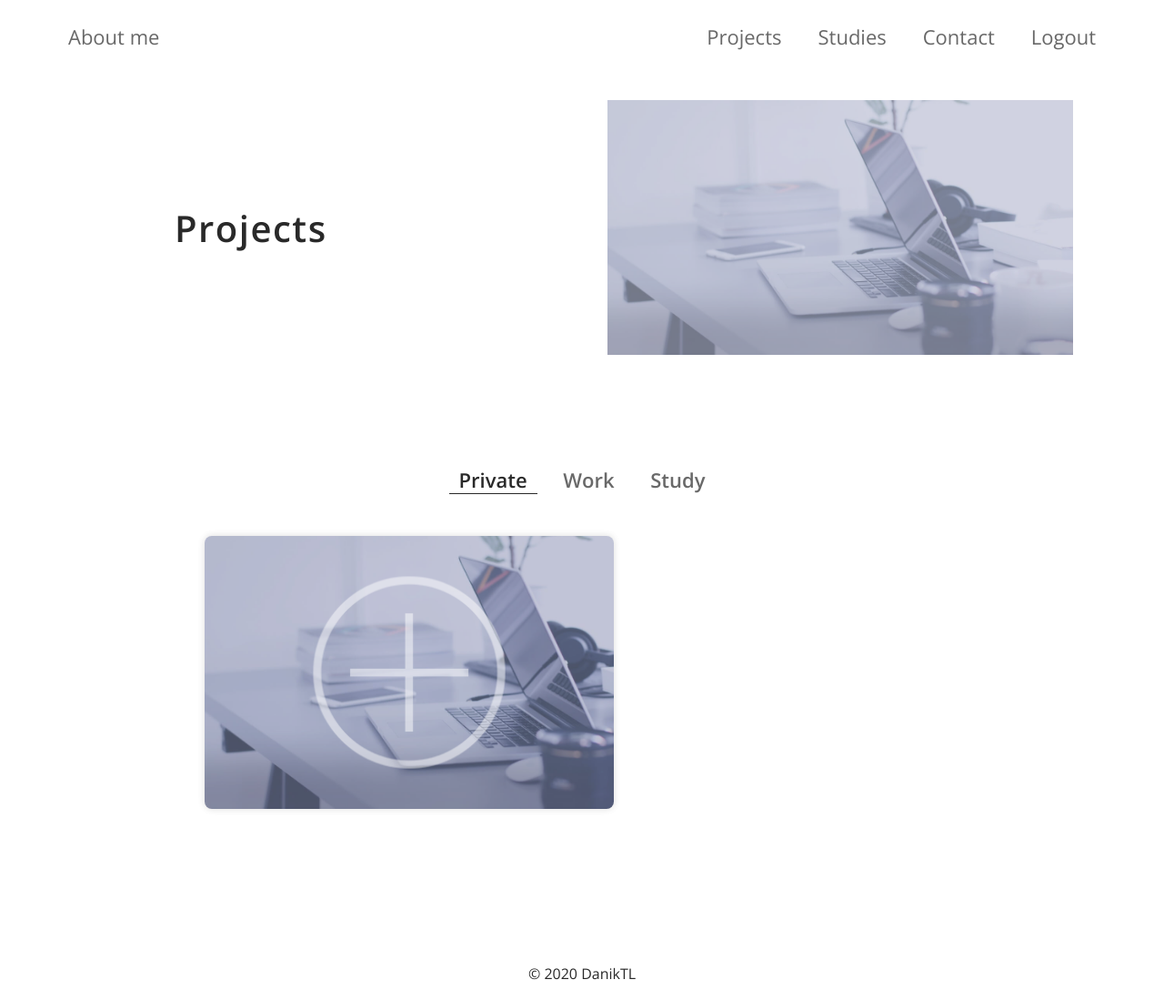
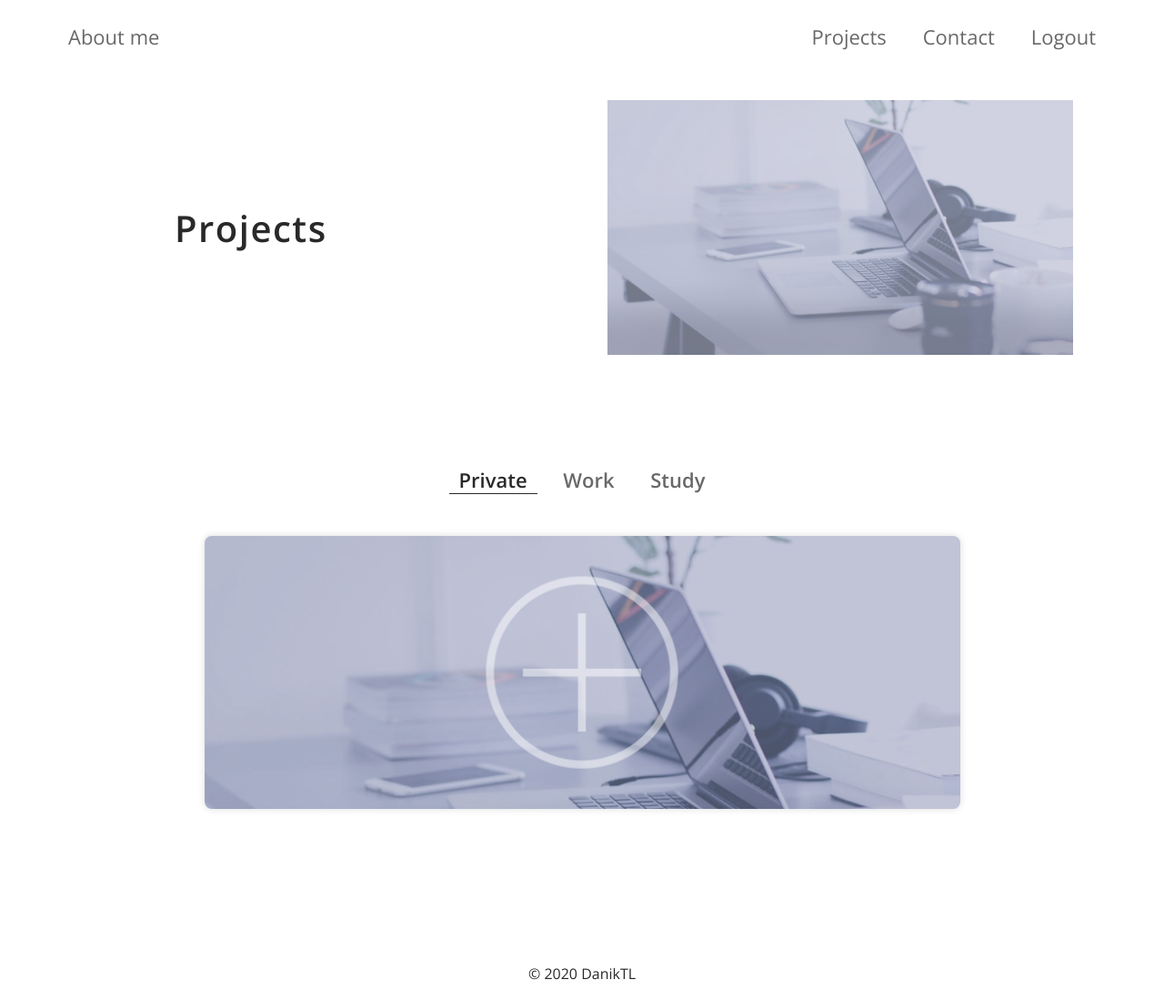
Before and after one commit to danoctua/flask-portfolio-legacy, a Flask app: page /projects in a window 1280 px wide. Shown: the whole page at 91% size. Run offline with Flask 2, Linux system fonts and the light colour scheme; the visitor is signed in with stand-in values (Sample User, id 1); data that the repository does not hold is empty; parts of the project's set-up code (start-up, migrations or seed data) failed here and were passed over; some libraries are stand-ins or nearby versions.

Commit message:
UI improvements + project content expand

```diff
--- a/app/__init__.py
+++ b/app/__init__.py
@@ -16,7 +16,7 @@ dotenv_path = os.path.join(os.path.dirname(__file__), os.pardir, '.flaskenv')
 load_dotenv(dotenv_path)
 
 
-media_version = "1.3.2"
+media_version = "1.3.4"
 
 
 app = Flask(__name__)
--- a/app/models.py
+++ b/app/models.py
@@ -143,7 +143,7 @@ class Project(db.Model):
     background_url = db.Column(db.String(200), default=True)
     github_url = db.Column(db.String(200), nullable=True)
     website_url = db.Column(db.String(200), nullable=True)
-    description = db.Column(db.Text(5000), nullable=True)
+    description = db.Column(db.Text(20000), nullable=True)
     created_time = db.Column(db.DateTime, default=datetime.datetime.utcnow)
     starred = db.Column(db.Boolean, default=False)
     private = db.Column(db.Boolean, default=False)
--- a/app/static/style.css
+++ b/app/static/style.css
@@ -1146,8 +1146,7 @@ input.btn-block {
 
 .project-item-wrapper {
   flex: 1;
-  min-width: 250px;
-  max-width: 450px;
+  min-width: 300px;
   height: 300px;
   margin: 15px 10px;
   border-radius: 8px;
--- a/app/static/style.scss
+++ b/app/static/style.scss
@@ -1243,8 +1243,8 @@ input.btn-block {
 
 .project-item-wrapper {
   flex: 1;
-  min-width: 250px;
-  max-width: 450px;
+  min-width: 300px;
+  //max-width: 450px;
   height: 300px;
   //background-color: var(--primary-bg-color);
   margin: 15px 10px;
--- a/app/templates/base.html
+++ b/app/templates/base.html
@@ -91,9 +91,9 @@
             <div class="nav-item">
                 <a class="nav-link" href="{{ url_for("projects_page") }}">Projects</a>
             </div>
-            <div class="nav-item">
-                <a class="nav-link" href="{{ url_for("studies_page") }}">Studies</a>
-            </div>
+{#            <div class="nav-item">#}
+{#                <a class="nav-link" href="{{ url_for("studies_page") }}">Studies</a>#}
+{#            </div>#}
             <div class="nav-item">
                 <a class="nav-link" href="{{ url_for("contact_page") }}">Contact</a>
             </div>
```
Also changed, not shown: 1 other file.
